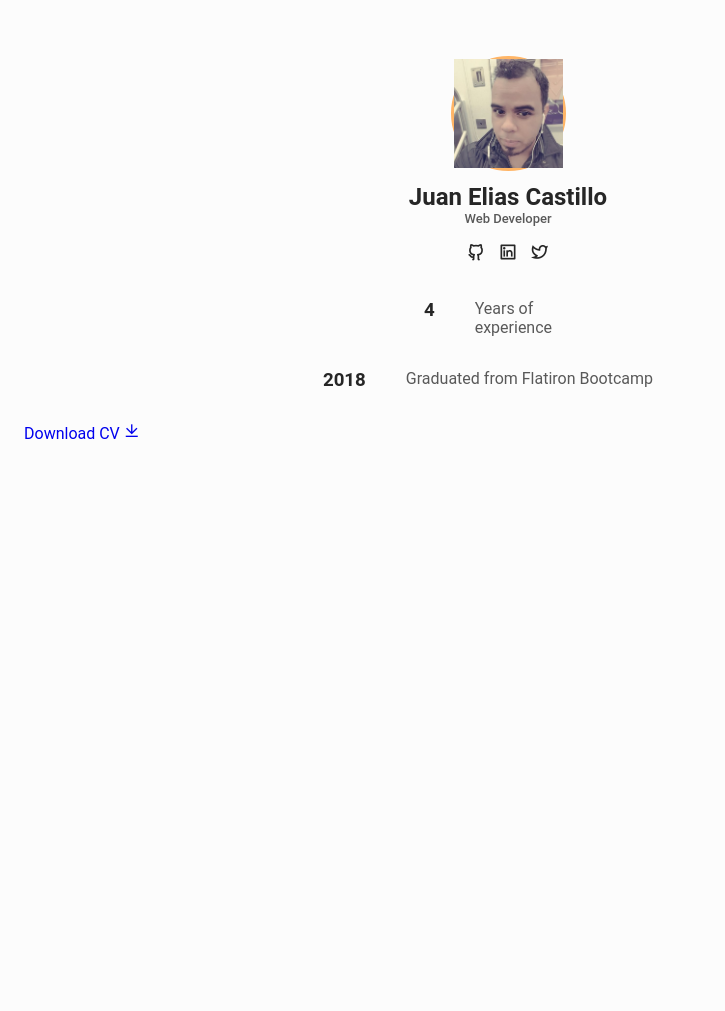
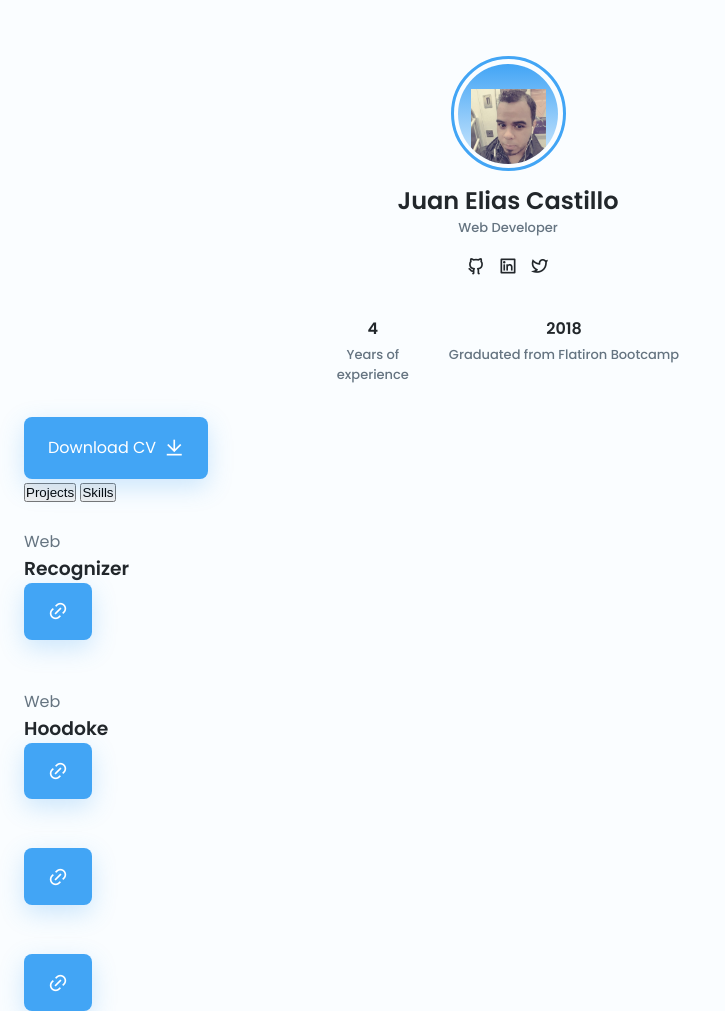
Before and after one commit to EliasAHH/personal-website, a plain HTML site: page index.html in a window 1280 px wide. Shown: the whole page, without its empty margins (0-725 px from the left). Before the commit the page ends 800 px from the top, so only its background shows below. Drawn offline with nearby package versions, Linux system fonts and the light colour scheme.

Commit message:
adding projects to my website and skills

```diff
--- a/assets/css/style.css
+++ b/assets/css/style.css
@@ -1,36 +1,43 @@
 @import url('https://fonts.googleapis.com/css2?family=Poppins:wght@400;500;600&display=swap');
 :root {
-    --first-color: hsl(31, 100%, 70%);
-    --button-color: hsl(0, 0%, 17%);
-    --button-color-alt: hsl(0, 0%, 21%);
-    --title-color: hsl(0, 0%, 15%);
-    --text-color: hsl(0, 0%, 35%);
-    --text-color-light: hsl(0, 0%, 55%);
-    --body-color: hsl(0, 0%, 99%);
+    /*========== Colors ==========*/
+    /*Color mode HSL(hue, saturation, lightness)*/
+    /*
+        Blue: hsl(207, 90%, 61%)
+        Purple: hsl(250, 66%, 75%)
+        Pink: hsl(356, 66%, 75%)
+        Teal: hsl(174, 63%, 62%)
+    */
+    --hue: 207;
+    --sat: 90%;
+    --lig: 61%;
+    --first-color: hsl(var(--hue), var(--sat), var(--lig));
+    --first-color-alt: hsl(var(--hue), var(--sat), 57%);
+    /* -4% */
+    --title-color: hsl(var(--hue), 12%, 15%);
+    --text-color: hsl(var(--hue), 12%, 45%);
+    --text-color-light: hsl(var(--hue), 8%, 75%);
+    --text-color-lighten: hsl(var(--hue), 8%, 92%);
+    --body-color: hsl(var(--hue), 100%, 99%);
     --container-color: #fff;
-    --border-color: hsl(0, 0%, 94%);
-    --body-font: 'Roboto', sans-serif;
-    --biggest-font-size: 2rem;
-    --h1-font-size: 1.5rem;
+    /*========== Font and typography ==========*/
+    /*.5rem = 8px | 1rem = 16px ...*/
+    --body-font: 'Poppins', sans-serif;
     --h2-font-size: 1.25rem;
     --h3-font-size: 1rem;
     --normal-font-size: .938rem;
     --small-font-size: .813rem;
     --smaller-font-size: .75rem;
-    /*========== Font weight ==========*/
-    --font-medium: 500;
-    --font-bold: 700;
-    /*========== Margenes Bottom ==========*/
-    --mb-0-5: .5rem;
-    --mb-0-75: .75rem;
-    --mb-1: 1rem;
-    --mb-1-5: 1.5rem;
-    --mb-2: 2rem;
-    --mb-2-5: 2.5rem;
-    --mb-3: 3rem;
-    /*========== z index ==========*/
-    --z-tooltip: 10;
-    --z-fixed: 100;
+}
+
+@media screen and (min-width: 968px) {
+     :root {
+        --h2-font-size: 1.5rem;
+        --h3-font-size: 1.25rem;
+        --normal-font-size: 1rem;
+        --small-font-size: .875rem;
+        --smaller-font-size: .813rem;
+    }
 }
 
 @media screen and (min-width: 968px) {
@@ -163,7 +170,7 @@ img {
 }
 
 .profile__info {
-    grid-template-columns: repeat(3, max-content);
+    grid-template-columns: repeat(2, max-content);
     justify-content: center;
     column-gap: 2.5rem;
 }
@@ -171,3 +178,33 @@ img {
 .profile__info-group {
     text-align: center;
 }
+
+.profile__info-number {
+    font-size: var(--normal-font-size);
+    margin-bottom: .25rem;
+}
+
+.profile__info-description {
+    font-size: var(--smaller-font-size);
+    font-weight: 500;
+}
+
+.button {
+    display: inline-flex;
+    align-items: center;
+    column-gap: .5rem;
+    background-color: var(--first-color);
+    color: #fff;
+    padding: 1.15rem 1.5rem;
+    border-radius: .5rem;
+    transition: .3s;
+    box-shadow: 0 8px 24px hsla(var(--hue), var(--sat), var(--lig), .25);
+}
+
+.button i {
+    font-size: 1.25rem;
+}
+
+.button:hover {
+    background-color: var(--first-color-alt);
+}
--- a/index.html
+++ b/index.html
@@ -19,8 +19,8 @@
         <div class="profile__container grid">
             <div class="profile__data">
                 <div class="profile__border">
-                    <div class="profile_perfil">
-                        <img src="assets/img/perfil.png" alt="">
+                    <div class="profile__perfil">
+                        <img src="assets/img/main_img.png" alt="">
                     </div>
                 </div>
                 <h2 class="profile__name">Juan Elias Castillo</h2>
@@ -38,13 +38,15 @@
                 </ul>
             </div>
             <div class="profile__info grid">
-                <h3 class="profile__info-number">4</h3>
-                <p class="profile__info-description">Years of <br> experience</p>
-            </div>
+                <div class="profile__info-group">
+                    <h3 class="profile__info-number">4</h3>
+                    <p class="profile__info-description">Years of <br> experience</p>
+                </div>
 
-            <div class="profile__info grid">
-                <h3 class="profile__info-number">2018</h3>
-                <p class="profile__info-description">Graduated from Flatiron Bootcamp</p>
+                <div class="profile__info-group">
+                    <h3 class="profile__info-number">2018</h3>
+                    <p class="profile__info-description">Graduated from Flatiron Bootcamp</p>
+                </div>
             </div>
             <div class="profile__buttons">
                 <a download="" href="assets/pdf/Juans-Resume.pdf" class="button">
@@ -53,6 +55,79 @@
             </div>
         </div>
     </header>
+
+    <main class="main">
+        <section class="filters container">
+            <ul class="filters__content">
+                <button class="filters__button" data-target="#projects">
+                    Projects
+               </button>
+
+                <button class="filters__button" data-target="#skills">
+                   Skills
+               </button>
+            </ul>
+            <div class="filters__sections">
+                <div class="projects__content grid" data-content id="projects">
+                    <article class="projects__card">
+                        <img src="" alt="" class="projects__img">
+                        <div class="projects__modal">
+                            <div>
+                                <span class="projects__subtitle">Web</span>
+                                <h3 class="projects__title">Recognizer</h3>
+                                <a href="" class="projects__button button button__small">
+                                    <i class="ri-link"></i>
+                                </a>
+                            </div>
+                        </div>
+                    </article>
+
+                    <article class="projects__card">
+                        <img src="" alt="" class="projects__img">
+                        <div class="projects__modal">
+                            <div>
+                                <span class="projects__subtitle">Web</span>
+                                <h3 class="projects__title">Hoodoke</h3>
+                                <a href="" class="projects__button button button__small">
+                                    <i class="ri-link"></i>
+                                </a>
+                            </div>
+                        </div>
+                    </article>
+
+                    <article class="projects__card">
+                        <img src="" alt="" class="projects__img">
+                        <div class="projects__modal">
+                            <div>
+                                <span class="projects__subtitle"></span>
+                                <h3 class="projects__title"></h3>
+                                <a href="" class="projects__button button button__small">
+                                    <i class="ri-link"></i>
+                                </a>
+                            </div>
+                        </div>
+                    </article>
+
+                    <article class="projects__card">
+                        <img src="" alt="" class="projects__img">
+                        <div class="projects__modal">
+                            <div>
+                                <span class="projects__subtitle"></span>
+                                <h3 class="projects__title"></h3>
+                                <a href="" class="projects__button button button__small">
+                                    <i class="ri-link"></i>
+                                </a>
+                            </div>
+                        </div>
+                    </article>
+
+                </div>
+                <div class="skills__content grid" data-content id="skills">
+
+                </div>
+            </div>
+        </section>
+    </main>
 </body>
 <script src="assets/js/index.js"></script>
 
```
Also changed, not shown: assets/img/main_img.png (renamed from assets/img/perfil.png).
